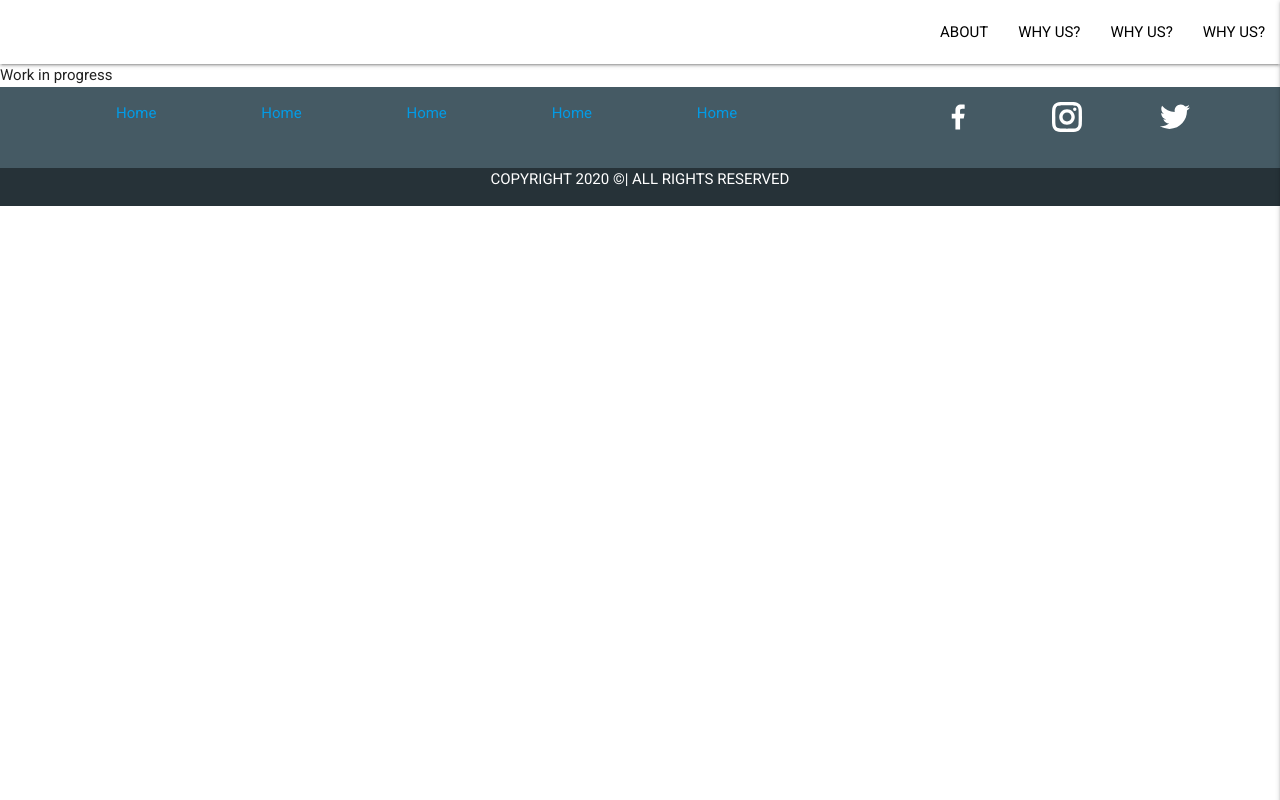
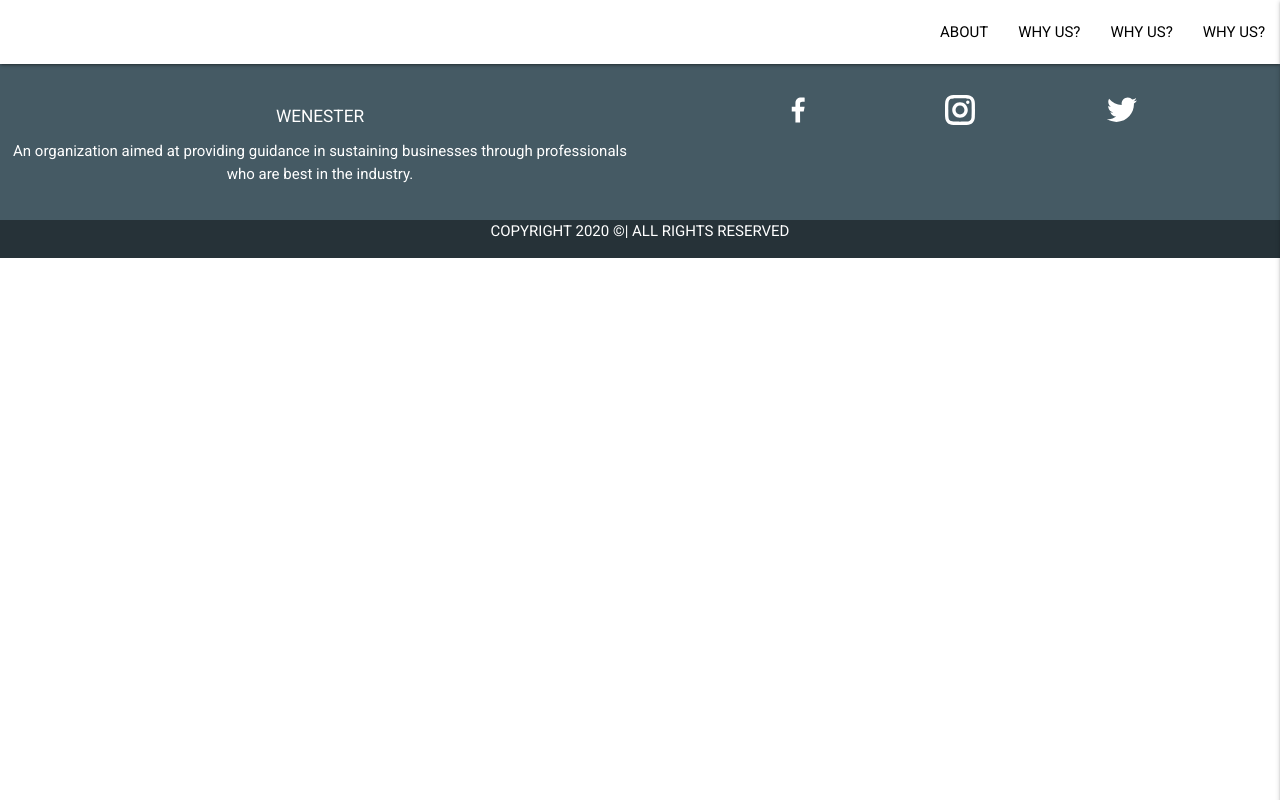
Before and after one commit to anurag-gharat/Wenestor, a React (Create React App) app: page /signup in a window 1280 px wide. Built offline with nearby package versions, Linux system fonts and the light colour scheme.

Commit message:
footer updated

```diff
--- a/src/App.css
+++ b/src/App.css
@@ -6,6 +6,10 @@ body{
 }
 section{
   padding: 50px 0px !important;
+}
+nav{
+  position: fixed !important;
+  z-index: 5;
 }
 h1{
   font-weight: bold;
@@ -17,6 +21,11 @@ h1{
 .display-4{
   font-size: 30px;
 }
+.display-4:hover,.footer-link>li>a:hover{
+  color: #00f2fe;
+  transition: .2s ease-in-out;
+}
+
 .p-10{
   padding: 20px 0px !important;
 }
@@ -27,6 +36,7 @@ h1{
 .m-t-10{
   margin-top: 10px !important;
 }
+
 .no-mar{
   margin: 0px !important;
   padding: 0px !important;
@@ -36,6 +46,12 @@ h1{
   display: flex;
   flex-direction: row;
   justify-content: space-evenly;
+}
+.social-links{
+  display: flex;
+  flex-direction: row;
+  justify-content: space-evenly !important;
+
 }
 .p-50{
   padding: 50px;
--- a/src/Components/Footer.js
+++ b/src/Components/Footer.js
@@ -6,25 +6,31 @@ import {GrInstagram,GrTwitter,GrFacebookOption} from 'react-icons/gr'
 export default function Footer() {
     return (
             <footer className="center no-mar blue-grey darken-2 white-text">
-                    <div className="row no-mar">
-                        <div className="col l8 left-align">
+                    <div className="row  no-mar">
+                        <div className="col l12 s12 left-align">
                             <ul className="footer-link">
-                                <li><Link to="#">Home</Link></li>
-                                <li><Link to="#">Home</Link></li>
-                                <li><Link to="#">Home</Link></li>
-                                <li><Link to="#">Home</Link></li>
-                                <li><Link to="#">Home</Link></li>
+                                <li><Link className="white-text" to="#">Home</Link></li>
+                                <li><Link className="white-text" to="#">About</Link></li>
+                                <li><Link className="white-text" to="#">Policy</Link></li>
+                                <li><Link className="white-text" to="#">Login</Link></li>
+                                <li><Link className="white-text" to="#">Signup</Link></li>
                             </ul>
                         </div>
-                        <div className="col l4 right-align">
-                            <ul className="footer-link">
-                                <li><GrFacebookOption className="display-4"/></li>
-                                <li><GrInstagram  className="display-4"/></li>
-                                <li><GrTwitter  className="display-4"/></li>
-                            </ul>
+                        <div className="divider"></div>
                         </div>
+                        <div className="row m-t-10">
+                           <div className="col l6   s12 center-align m-t-10">
+                               <h6>WENESTER</h6>
+                               <p>An organization aimed at providing guidance in sustaining businesses through professionals who are best in the industry.</p>
+                            </div>
+                            <div className=" col l6 s12   social-links m-t-10  " >
 
-                    </div>
+                            <GrFacebookOption className="display-4"/>
+                            <GrInstagram  className="display-4"/>
+                            <GrTwitter  className="display-4"/>
+
+                            </div>
+                        </div>
                     <div className="row no-mar center blue-grey darken-4 white-text" >
                         <p>COPYRIGHT 2020 &copy;| ALL RIGHTS RESERVED</p>
                     </div>
```
